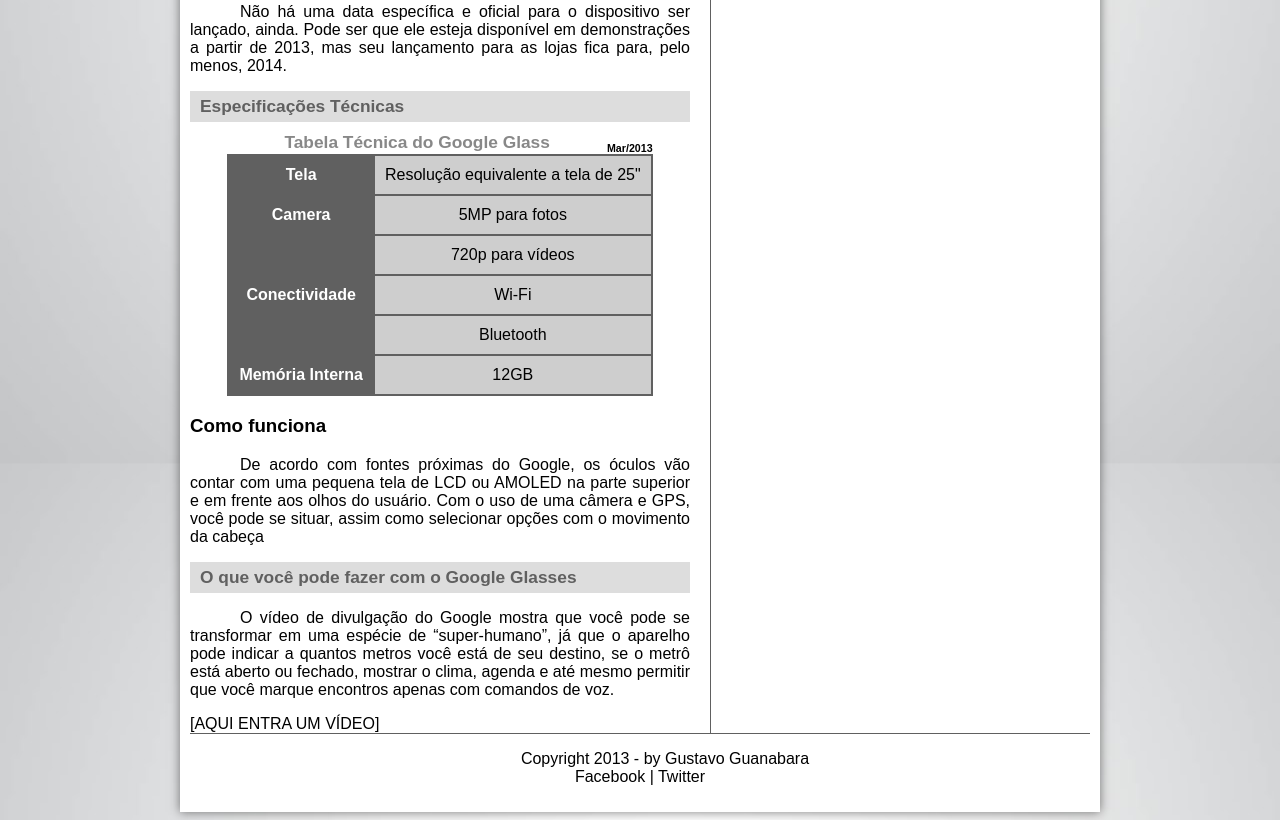
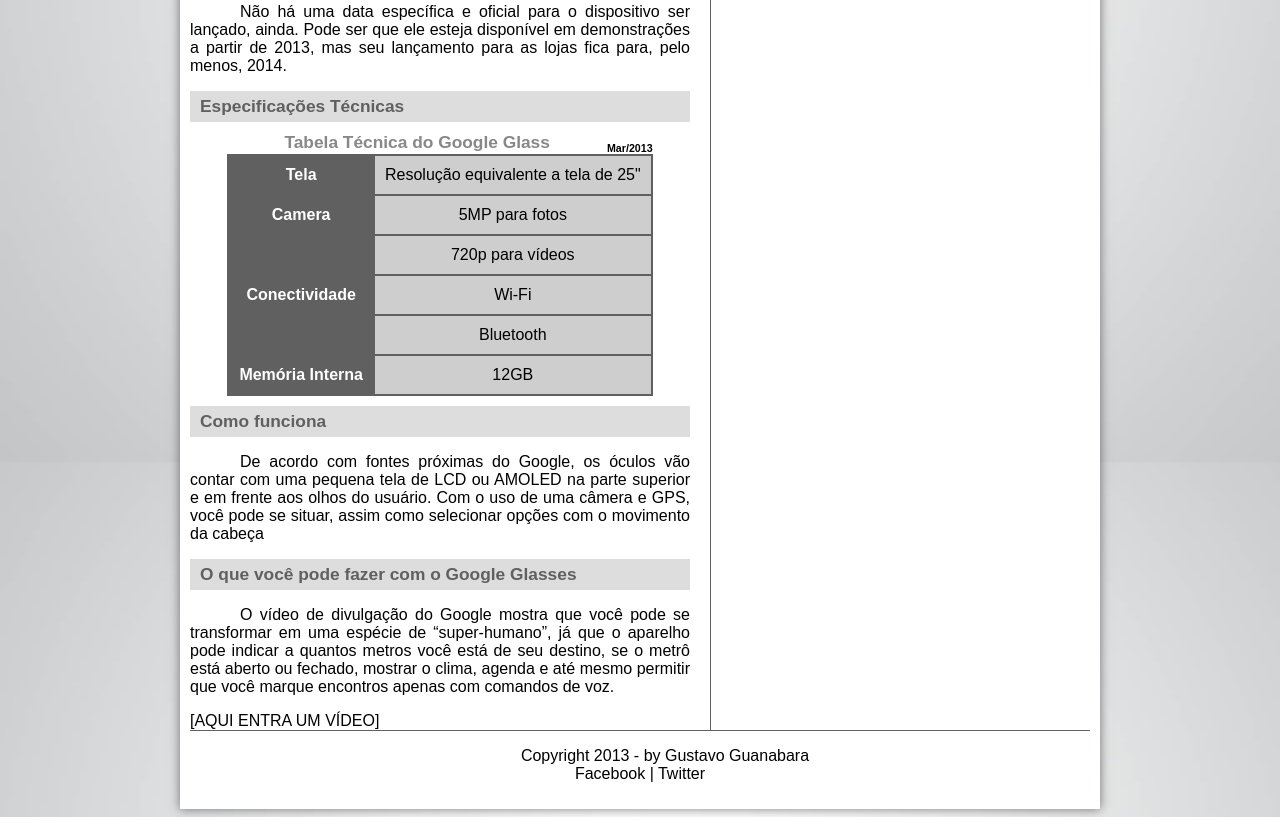
Before and after one commit to Sollares/Fera, a plain HTML site: page index.html in a window 1280 px wide. Shown: the part 893-1713 px from the top of the page. Drawn offline with Linux system fonts and the light colour scheme.

Commit message:
só to vendo

```diff
--- a/index.html
+++ b/index.html
@@ -63,7 +63,7 @@
 					<tr><td class="ce">Memória Interna</td><td class="cd">12GB</td></tr>
 			</table>
 
-		<h1>Como funciona</h1>
+		<h2>Como funciona</h2>
 			<p>De acordo com fontes próximas do Google, os óculos vão contar com uma pequena tela de LCD ou AMOLED na parte superior e em frente aos olhos do usuário. Com o uso de uma câmera e GPS, você pode se situar, assim como selecionar opções com o movimento da cabeça
 			</p>
 
```
